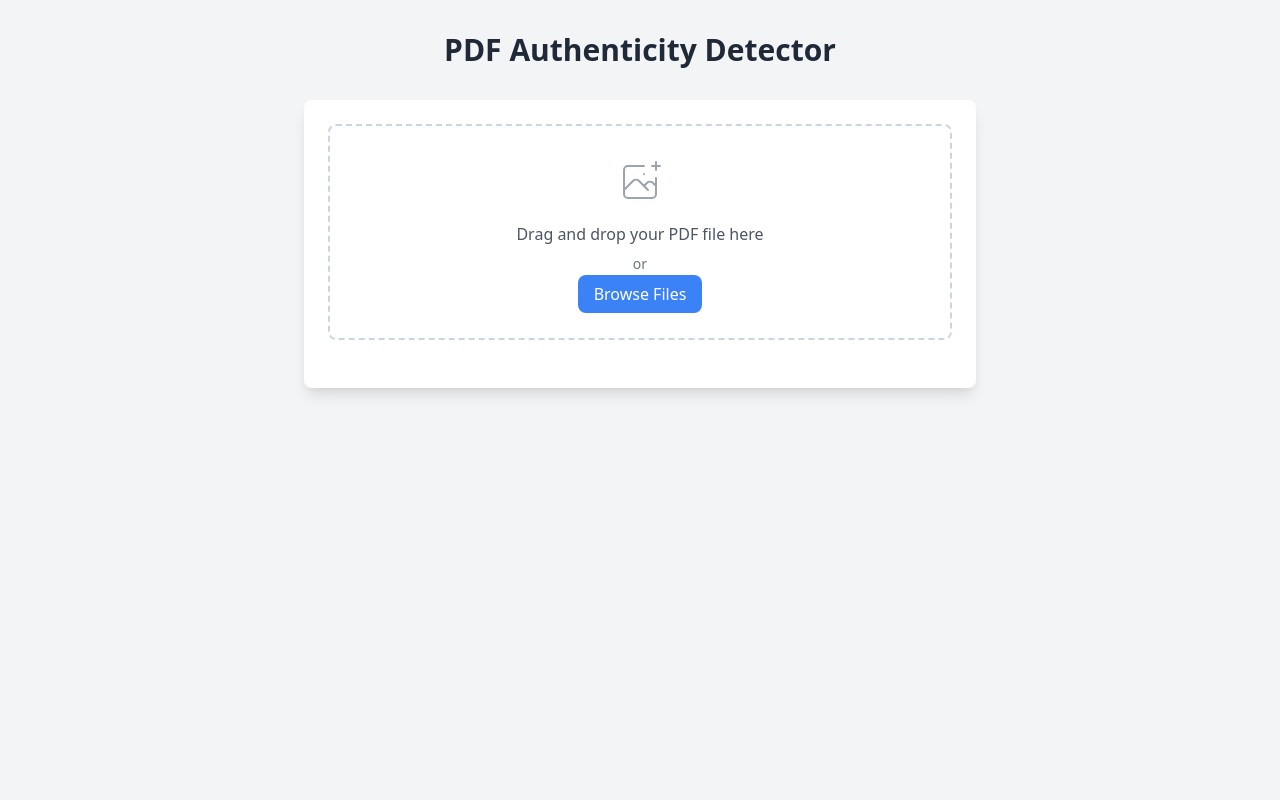
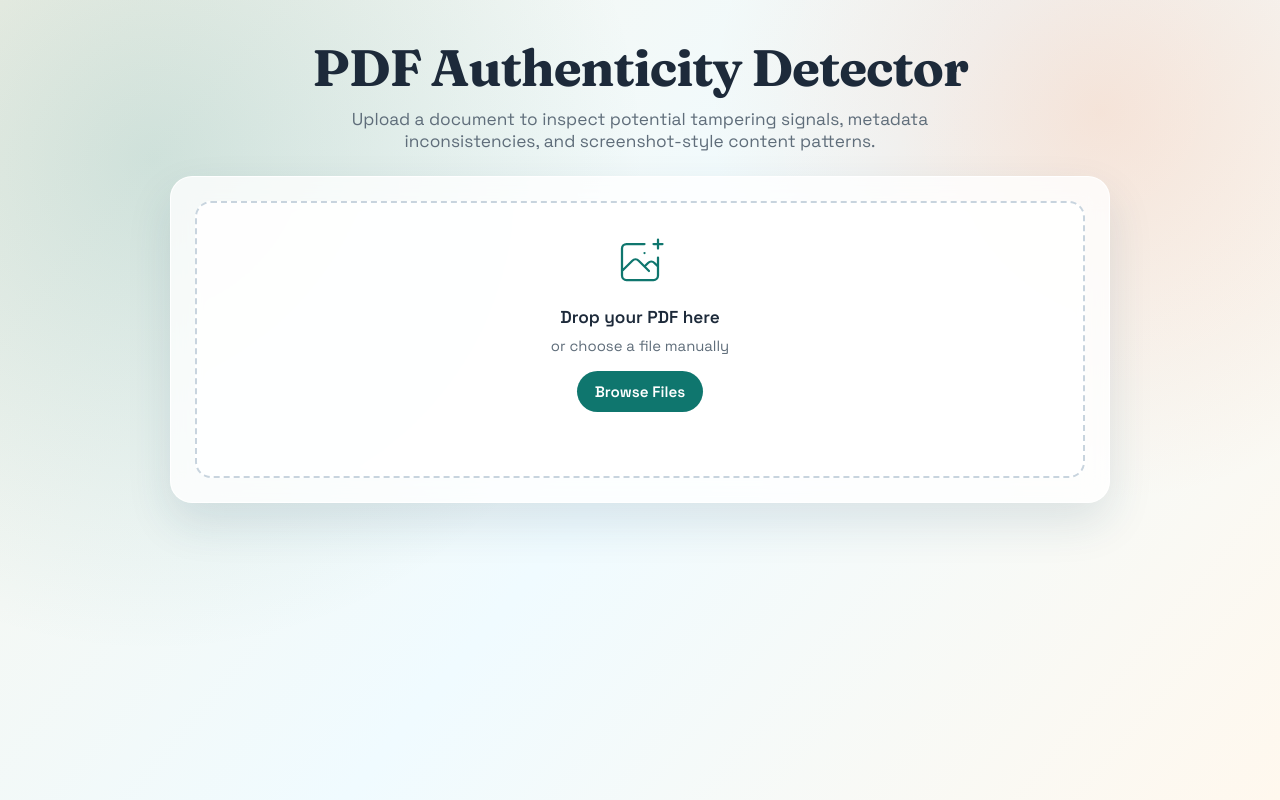
Before and after one commit to varun28sharma/Pdf-Detector-, a Flask app: page / in a window 1280 px wide. Run offline with Flask 2, Linux system fonts and the light colour scheme.

Commit message:
Revamp index.html with a complete redesign; implement custom styles and layout for improved user experience; enhance file upload section and result display with better visual feedback and interactivity.

```diff
--- a/templates/index.html
+++ b/templates/index.html
@@ -4,15 +4,139 @@
     <meta charset="UTF-8">
     <meta name="viewport" content="width=device-width, initial-scale=1.0">
     <title>PDF Authenticity Detector</title>
-    <link href="https://cdn.jsdelivr.net/npm/tailwindcss@2.2.19/dist/tailwind.min.css" rel="stylesheet">
     <style>
+        @import url('https://fonts.googleapis.com/css2?family=Fraunces:opsz,wght@9..144,600;9..144,700&family=Space+Grotesk:wght@400;500;600;700&display=swap');
+
+        :root {
+            --ink: #1d2a3a;
+            --muted: #5f6d7a;
+            --paper: #fffdf8;
+            --panel: rgba(255, 255, 255, 0.78);
+            --line: #c8d4de;
+            --accent: #0f766e;
+            --accent-strong: #0b5f59;
+            --danger: #b42318;
+            --ok: #0f7a4b;
+            --glow: 0 20px 45px rgba(24, 69, 92, 0.12);
+        }
+
+        * {
+            box-sizing: border-box;
+        }
+
+        body {
+            margin: 0;
+            min-height: 100vh;
+            font-family: 'Space Grotesk', sans-serif;
+            color: var(--ink);
+            background:
+                radial-gradient(circle at 12% 20%, rgba(15, 118, 110, 0.17), transparent 38%),
+                radial-gradient(circle at 86% 14%, rgba(255, 136, 77, 0.2), transparent 30%),
+                linear-gradient(130deg, #f8f5eb 0%, #f0fbff 52%, #fff8ee 100%);
+            padding: 40px 18px;
+        }
+
+        .shell {
+            width: min(940px, 100%);
+            margin: 0 auto;
+            animation: riseIn 0.6s ease;
+        }
+
+        .hero {
+            text-align: center;
+            margin-bottom: 24px;
+        }
+
+        .hero h1 {
+            margin: 0;
+            font-family: 'Fraunces', serif;
+            font-size: clamp(2rem, 5vw, 3.2rem);
+            line-height: 1.1;
+            letter-spacing: -0.02em;
+        }
+
+        .hero p {
+            margin: 12px auto 0;
+            max-width: 680px;
+            color: var(--muted);
+            font-size: clamp(0.95rem, 2vw, 1.08rem);
+        }
+
+        .panel {
+            backdrop-filter: blur(14px);
+            background: var(--panel);
+            border: 1px solid rgba(255, 255, 255, 0.9);
+            border-radius: 22px;
+            box-shadow: var(--glow);
+            padding: 24px;
+        }
+
         .drop-zone {
-            border: 2px dashed #cbd5e0;
-            transition: all 0.3s ease;
+            border: 2px dashed var(--line);
+            border-radius: 16px;
+            padding: 32px 20px;
+            text-align: center;
+            cursor: pointer;
+            background: rgba(255, 255, 255, 0.82);
+            transition: transform 0.2s ease, border-color 0.2s ease, background-color 0.2s ease;
         }
-        .drop-zone:hover, .drop-zone.dragover {
-            border-color: #4299e1;
-            background-color: #ebf8ff;
+
+        .drop-zone:hover,
+        .drop-zone.dragover {
+            transform: translateY(-2px);
+            border-color: var(--accent);
+            background: #f1fffc;
+        }
+
+        .upload-icon {
+            width: 54px;
+            height: 54px;
+            margin: 0 auto 12px;
+            color: var(--accent);
+        }
+
+        .drop-title {
+            margin: 0;
+            font-size: 1.08rem;
+            font-weight: 600;
+        }
+
+        .drop-subtitle {
+            margin: 8px 0 16px;
+            color: var(--muted);
+            font-size: 0.93rem;
+        }
+
+        .btn {
+            display: inline-flex;
+            align-items: center;
+            justify-content: center;
+            border: none;
+            border-radius: 999px;
+            background: var(--accent);
+            color: #fff;
+            padding: 11px 18px;
+            font-size: 0.95rem;
+            font-weight: 600;
+            transition: background 0.2s ease, transform 0.2s ease;
+        }
+
+        .btn:hover {
+            background: var(--accent-strong);
+            transform: translateY(-1px);
+        }
+
+        .file-name {
+            margin-top: 12px;
+            color: var(--muted);
+            font-size: 0.9rem;
+            min-height: 20px;
+        }
+
+        .divider {
+            margin: 22px 0;
+            border: 0;
+            border-top: 1px solid #dde7ef;
         }
 
         .progress-ring {
@@ -24,54 +148,171 @@
             transform-origin: 50% 50%;
         }
 
-        @keyframes fadeIn {
-            from { opacity: 0; }
-            to { opacity: 1; }
+        .result-header {
+            display: flex;
+            align-items: center;
+            justify-content: space-between;
+            gap: 12px;
+            margin-bottom: 14px;
+        }
+
+        .result-title {
+            margin: 0;
+            font-size: 1.25rem;
+            font-weight: 700;
+        }
+
+        .badge {
+            border-radius: 999px;
+            padding: 7px 12px;
+            font-size: 0.83rem;
+            font-weight: 700;
+            color: #fff;
+        }
+
+        .badge-ok {
+            background: var(--ok);
+        }
+
+        .badge-bad {
+            background: var(--danger);
+        }
+
+        .block {
+            background: #ffffff;
+            border: 1px solid #e7eef4;
+            border-radius: 12px;
+            padding: 14px;
+            margin-top: 12px;
+        }
+
+        .block h3 {
+            margin: 0 0 8px;
+            font-size: 0.98rem;
+        }
+
+        .list {
+            margin: 0;
+            padding-left: 18px;
+            color: #34485c;
+        }
+
+        .list li {
+            margin-bottom: 6px;
+        }
+
+        .loading {
+            text-align: center;
+            padding: 10px 0;
+        }
+
+        .spinner {
+            width: 50px;
+            height: 50px;
+            border-radius: 999px;
+            margin: 0 auto;
+            border: 4px solid #d4efe9;
+            border-top-color: var(--accent);
+            animation: spin 0.9s linear infinite;
+        }
+
+        .loading p {
+            color: var(--muted);
+            margin: 10px 0 0;
+        }
+
+        .hidden {
+            display: none;
         }
 
         .fade-in {
             animation: fadeIn 0.5s ease-in;
         }
+
+        @keyframes fadeIn {
+            from {
+                opacity: 0;
+                transform: translateY(6px);
+            }
+            to {
+                opacity: 1;
+                transform: translateY(0);
+            }
+        }
+
+        @keyframes spin {
+            to {
+                transform: rotate(360deg);
+            }
+        }
+
+        @keyframes riseIn {
+            from {
+                opacity: 0;
+                transform: translateY(8px);
+            }
+            to {
+                opacity: 1;
+                transform: translateY(0);
+            }
+        }
+
+        @media (max-width: 640px) {
+            body {
+                padding: 26px 12px;
+            }
+
+            .panel {
+                padding: 16px;
+            }
+
+            .drop-zone {
+                padding: 24px 12px;
+            }
+
+            .result-header {
+                flex-direction: column;
+                align-items: flex-start;
+            }
+        }
     </style>
 </head>
-<body class="bg-gray-100 min-h-screen">
-    <div class="container mx-auto px-4 py-8">
-        <div class="max-w-2xl mx-auto">
-            <h1 class="text-3xl font-bold text-center text-gray-800 mb-8">PDF Authenticity Detector</h1>
+<body>
+    <main class="shell">
+        <section class="hero">
+            <h1>PDF Authenticity Detector</h1>
+            <p>Upload a document to inspect potential tampering signals, metadata inconsistencies, and screenshot-style content patterns.</p>
+        </section>
 
-            <div class="bg-white rounded-lg shadow-lg p-6">
-                <div id="drop-zone" class="drop-zone rounded-lg p-8 text-center cursor-pointer mb-6">
-                    <div class="mb-4">
-                        <svg class="mx-auto h-12 w-12 text-gray-400" stroke="currentColor" fill="none" viewBox="0 0 48 48">
+        <section class="panel">
+            <div id="drop-zone" class="drop-zone">
+                <svg class="upload-icon" stroke="currentColor" fill="none" viewBox="0 0 48 48" aria-hidden="true">
                     <path d="M28 8H12a4 4 0 00-4 4v20m32-12v8m0 0v8a4 4 0 01-4 4H12a4 4 0 01-4-4v-4m32-4l-3.172-3.172a4 4 0 00-5.656 0L28 28M8 32l9.172-9.172a4 4 0 015.656 0L28 28m0 0l4 4m4-24h8m-4-4v8m-12 4h.02" stroke-width="2" stroke-linecap="round" stroke-linejoin="round" />
                 </svg>
-                    </div>
-                    <p class="text-gray-600 mb-2">Drag and drop your PDF file here</p>
-                    <p class="text-gray-500 text-sm">or</p>
-                    <label class="mt-2 inline-block">
-                        <span class="bg-blue-500 text-white px-4 py-2 rounded-lg cursor-pointer hover:bg-blue-600 transition-colors">
-                            Browse Files
-                        </span>
+                <p class="drop-title">Drop your PDF here</p>
+                <p class="drop-subtitle">or choose a file manually</p>
+                <label>
+                    <span class="btn">Browse Files</span>
                     <input type="file" id="file-input" class="hidden" accept=".pdf">
                 </label>
+                <div id="file-name" class="file-name"></div>
+            </div>
+
+            <div id="loading" class="loading hidden">
+                <div class="spinner"></div>
+                <p>Running authenticity checks...</p>
             </div>
 
             <div id="result" class="hidden">
-                    <div class="border-t pt-6">
-                        <h2 class="text-xl font-semibold mb-4">Analysis Result</h2>
-                        <div id="result-content" class="space-y-4">
-                            <!-- Results will be inserted here -->
+                <hr class="divider">
+                <div class="result-header">
+                    <h2 class="result-title">Analysis Result</h2>
+                    <div id="verdict-badge" class="badge"></div>
                 </div>
+                <div id="result-content"></div>
             </div>
-                </div>
-
-                <div id="loading" class="hidden text-center py-4">
-                    <div class="animate-spin rounded-full h-12 w-12 border-b-2 border-blue-500 mx-auto"></div>
-                    <p class="mt-2 text-gray-600">Analyzing PDF...</p>
-                </div>
-            </div>
-        </div>
-    </div>
+        </section>
+    </main>
 
     <script>
         const dropZone = document.getElementById('drop-zone');
@@ -79,6 +320,8 @@
         const result = document.getElementById('result');
         const resultContent = document.getElementById('result-content');
         const loading = document.getElementById('loading');
+        const fileName = document.getElementById('file-name');
+        const verdictBadge = document.getElementById('verdict-badge');
 
         // Drag and drop handlers
         ['dragenter', 'dragover', 'dragleave', 'drop'].forEach(eventName => {
@@ -124,6 +367,7 @@
             if (files.length > 0) {
                 const file = files[0];
                 if (file.type === 'application/pdf') {
+                    fileName.textContent = `Selected: ${file.name}`;
                     uploadFile(file);
                 } else {
                     alert('Please upload a PDF file');
@@ -156,7 +400,9 @@
 
         function displayResults(data) {
             if (data.error) {
-                resultContent.innerHTML = `<div class="text-red-500">${data.error}</div>`;
+                verdictBadge.textContent = 'ERROR';
+                verdictBadge.className = 'badge badge-bad';
+                resultContent.innerHTML = `<div class="block"><p style="margin: 0; color: var(--danger); font-weight: 600;">${data.error}</p></div>`;
                 return;
             }
 
@@ -165,46 +411,49 @@
             const permissions = data.permissions || {};
             const screenshotAnalysis = data.screenshot_analysis || {};
 
+            verdictBadge.textContent = isOriginal ? 'ORIGINAL' : 'FAKE';
+            verdictBadge.className = `badge ${isOriginal ? 'badge-ok' : 'badge-bad'}`;
+
             let html = `
-                <div class="text-center mb-4">
-                    <div class="text-2xl font-bold ${isOriginal ? 'text-green-500' : 'text-red-500'}">
-                        ${isOriginal ? 'ORIGINAL' : 'FAKE'}
-                    </div>
+                <div class="block fade-in">
+                    <h3>Document Verdict</h3>
+                    <p style="margin: 0; color: #34485c;">
+                        ${isOriginal
+                            ? 'No integrity issues were flagged in this report.'
+                            : 'Potential manipulation markers were detected and need review.'}
+                    </p>
                 </div>
             `;
 
             if (screenshotAnalysis.probability !== undefined) {
                 const probability = screenshotAnalysis.probability;
-                const color = probability > 50 ? 'text-red-500' : 'text-green-500';
+                const color = probability > 50 ? 'var(--danger)' : 'var(--ok)';
 
                 html += `
-                    <div class="fade-in text-center mb-6">
-                        <h3 class="text-lg font-semibold mb-2">Screenshot Analysis</h3>
-                        <div class="relative inline-block">
+                    <div class="block fade-in" style="text-align: center;">
+                        <h3>Screenshot Analysis</h3>
+                        <div style="position: relative; display: inline-block; margin-top: 4px;">
                             <svg class="progress-ring w-32 h-32" viewBox="0 0 100 100">
-                                <circle class="progress-ring__circle stroke-gray-200" stroke-width="8" fill="transparent" r="42" cx="50" cy="50"/>
-                                <circle class="progress-ring__circle ${color}" stroke-width="8" fill="transparent" r="42" cx="50" cy="50"
+                                <circle class="progress-ring__circle" stroke="#d9e4ed" stroke-width="8" fill="transparent" r="42" cx="50" cy="50"/>
+                                <circle class="progress-ring__circle" stroke="${color}" stroke-width="8" fill="transparent" r="42" cx="50" cy="50"
                                     style="stroke-dasharray: 264; stroke-dashoffset: ${264 - (264 * probability / 100)}"/>
                             </svg>
-                            <div class="absolute top-1/2 left-1/2 transform -translate-x-1/2 -translate-y-1/2">
-                                <span class="text-xl font-bold ${color}">${probability}%</span>
+                            <div style="position: absolute; top: 50%; left: 50%; transform: translate(-50%, -50%);">
+                                <span style="font-size: 1.3rem; font-weight: 700; color: ${color};">${probability}%</span>
                             </div>
                         </div>
-                        <p class="mt-2 text-gray-600">
+                        <p style="margin: 8px 0 0; color: #4f5f6f;">
                             ${probability > 50 ? 'Likely a screenshot' : 'Likely not a screenshot'}
                         </p>
                     </div>
                 `;
             }
 
-            if (!isOriginal) {
-                html += '<div class="space-y-4">';
-
             if (issues.length > 0) {
                 html += `
-                        <div>
-                            <h3 class="font-semibold text-gray-700">Issues Found:</h3>
-                            <ul class="list-disc list-inside text-gray-600">
+                    <div class="block fade-in">
+                        <h3>Issues Found</h3>
+                        <ul class="list">
                             ${issues.map(issue => `<li>${issue}</li>`).join('')}
                         </ul>
                     </div>
@@ -213,9 +462,9 @@
 
             if (Object.keys(permissions).length > 0) {
                 html += `
-                        <div>
-                            <h3 class="font-semibold text-gray-700">Permissions:</h3>
-                            <ul class="list-disc list-inside text-gray-600">
+                    <div class="block fade-in">
+                        <h3>Permissions</h3>
+                        <ul class="list">
                             ${Object.entries(permissions).map(([key, value]) =>
                                 `<li>${key}: ${value}</li>`
                             ).join('')}
@@ -224,9 +473,6 @@
                 `;
             }
 
-                html += '</div>';
-            }
-
             resultContent.innerHTML = html;
         }
     </script>
```
Lines whose indentation alone changed are shown as unchanged.
